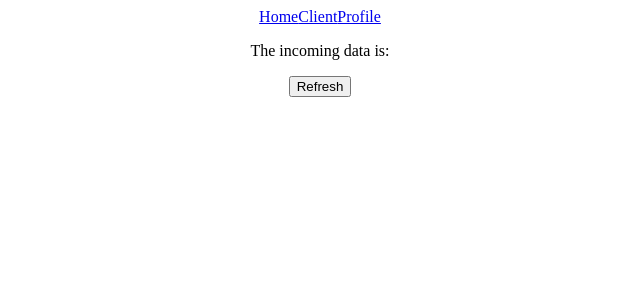
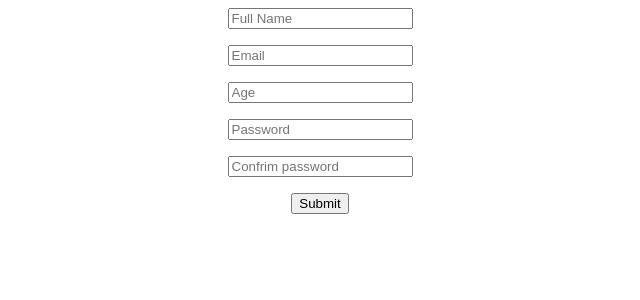
Before and after one commit to musmax/react-tutor, a React (Create React App) app: page / in a window 1280 px wide. Shown: the top 300 px of the page, without its empty margins (320-960 px from the left). Built offline with nearby package versions, Linux system fonts and the light colour scheme; no server answers.

Commit message:
learn about react hook form

```diff
--- a/package.json
+++ b/package.json
@@ -3,6 +3,7 @@
   "version": "0.1.0",
   "private": true,
   "dependencies": {
+    "@hookform/resolvers": "^3.3.1",
     "@tanstack/react-query": "^4.35.3",
     "@testing-library/jest-dom": "^5.17.0",
     "@testing-library/react": "^13.4.0",
@@ -10,9 +11,11 @@
     "axios": "^1.5.0",
     "react": "^18.2.0",
     "react-dom": "^18.2.0",
+    "react-hook-form": "^7.46.1",
     "react-router-dom": "^6.15.0",
     "react-scripts": "5.0.1",
-    "web-vitals": "^2.1.4"
+    "web-vitals": "^2.1.4",
+    "yup": "^1.2.0"
   },
   "scripts": {
     "start": "react-scripts start",
--- a/src/App.css
+++ b/src/App.css
@@ -44,6 +44,6 @@
   margin: 50px 0px;
 }
 
-.p1 {
+p {
   color: red;
 }
--- a/src/App.js
+++ b/src/App.js
@@ -1,33 +1,9 @@
  import "./App.css";
- import { BrowserRouter as Router, Routes, Route } from "react-router-dom";
-import { Home } from './pages/Home'
-import { Clients } from "./pages/Clients";
-import { Profile } from './pages/Profile';
-import { Navbar } from "./Navbar";
-import {QueryClient, QueryClientProvider} from "@tanstack/react-query"
-
-const client = new QueryClient({
-  defaultOptions:  {
-    queries:{
-      refetchOnWindowFocus: false,
-    }
-  }
-});
-
+ import {Form} from './Form'
 const App = () => {
   return (
     <div className="App">
-     <QueryClientProvider client={client}>
-     <Router>
-        <Navbar />
-        <Routes>
-          <Route path="/" element = {<Home />} />
-          <Route path="/client" element = {<Clients />} />
-          <Route path="/profile" element = {<Profile />} />
-          <Route path="*" element = {<h2> Page not found </h2>} />
-        </Routes>
-      </Router>
-     </QueryClientProvider>
+    <Form />
     </div>
   );
 };
--- /dev/null
+++ b/src/Form.js
@@ -0,0 +1,38 @@
+import {useForm} from 'react-hook-form'
+import {yupResolver} from '@hookform/resolvers/yup'
+import * as yup from 'yup';
+export const Form = () => {
+
+    const schema = yup.object().shape({
+        fullName: yup.string().required("Your fullname is required"),
+        email: yup.string().email().required("Your email is required"),
+        age: yup.number().positive().integer().required(),
+        password: yup.string().min(4).max(20).required("Your password is required"),
+        confirmPassword: yup.string().oneOf([yup.ref("password"), null],"password must match").required()
+    })
+
+    const {register,handleSubmit, formState:{errors}} = useForm(
+        {
+            resolver: yupResolver(schema)
+        }
+    );
+
+    const handleForm = (data) => {
+        console.log(data);
+    }
+    return(
+        <form onSubmit={handleSubmit(handleForm)}>
+            <input type="text" placeholder="Full Name" {...register("fullName")}/>
+            <p>{errors.fullName?.message}</p>
+            <input type="text" placeholder="Email" {...register("email")}/>
+            <p>{errors.email?.message}</p>
+            <input type="number" placeholder="Age" {...register("age")}/>
+            <p>{errors.age?.message}</p>
+            <input type="password" placeholder="Password" {...register("password")}/>
+            <p>{errors.password?.message}</p>
+            <input type="password" placeholder="Confrim password" {...register("confirmPassword")}/>
+            <p>{errors.confirmPassword?.message}</p>
+            <input type="submit" />
+        </form>
+    )
+}
```
Also changed, not shown: 1 other file (tests, documents, lock files or other folders).
